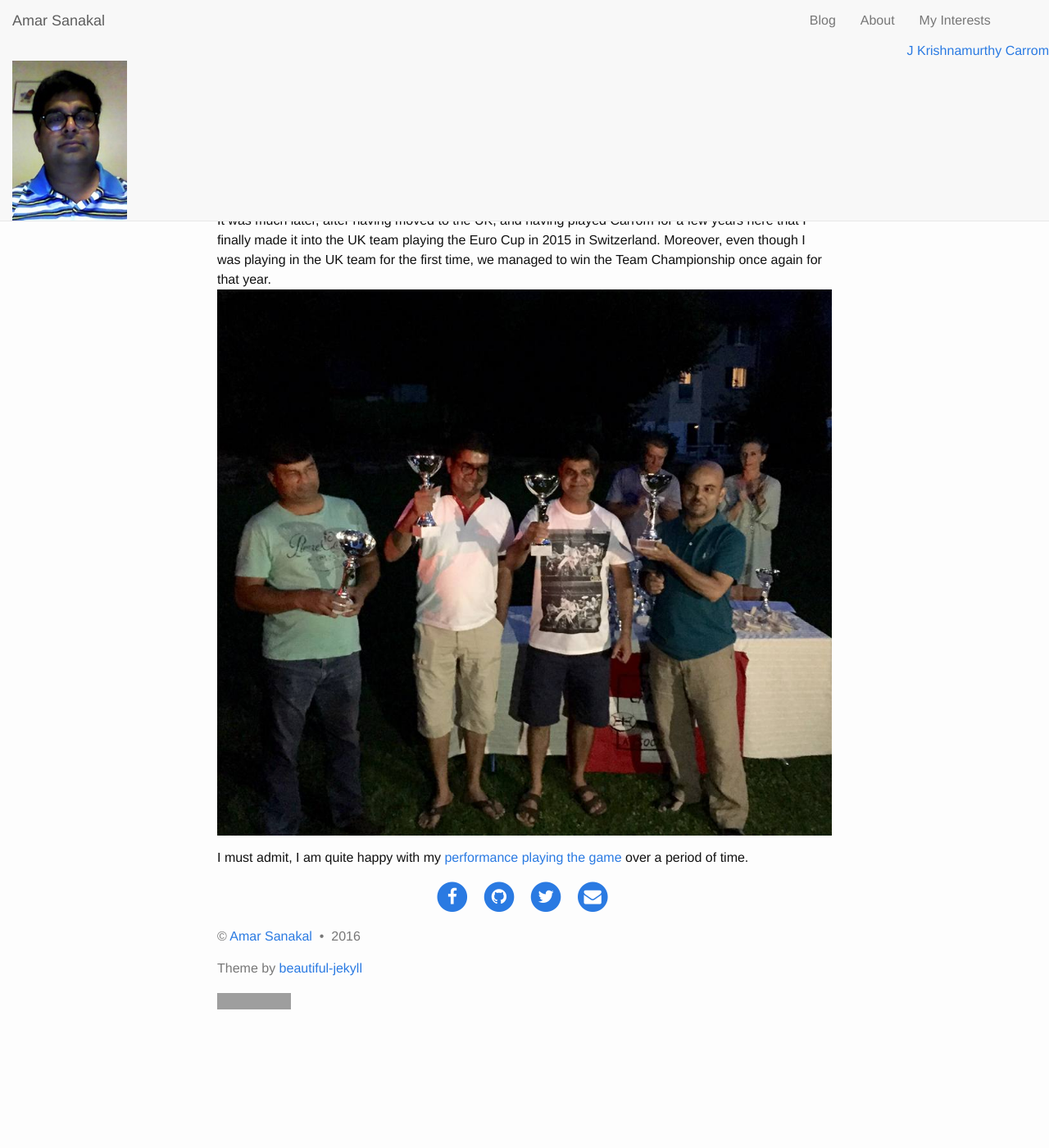
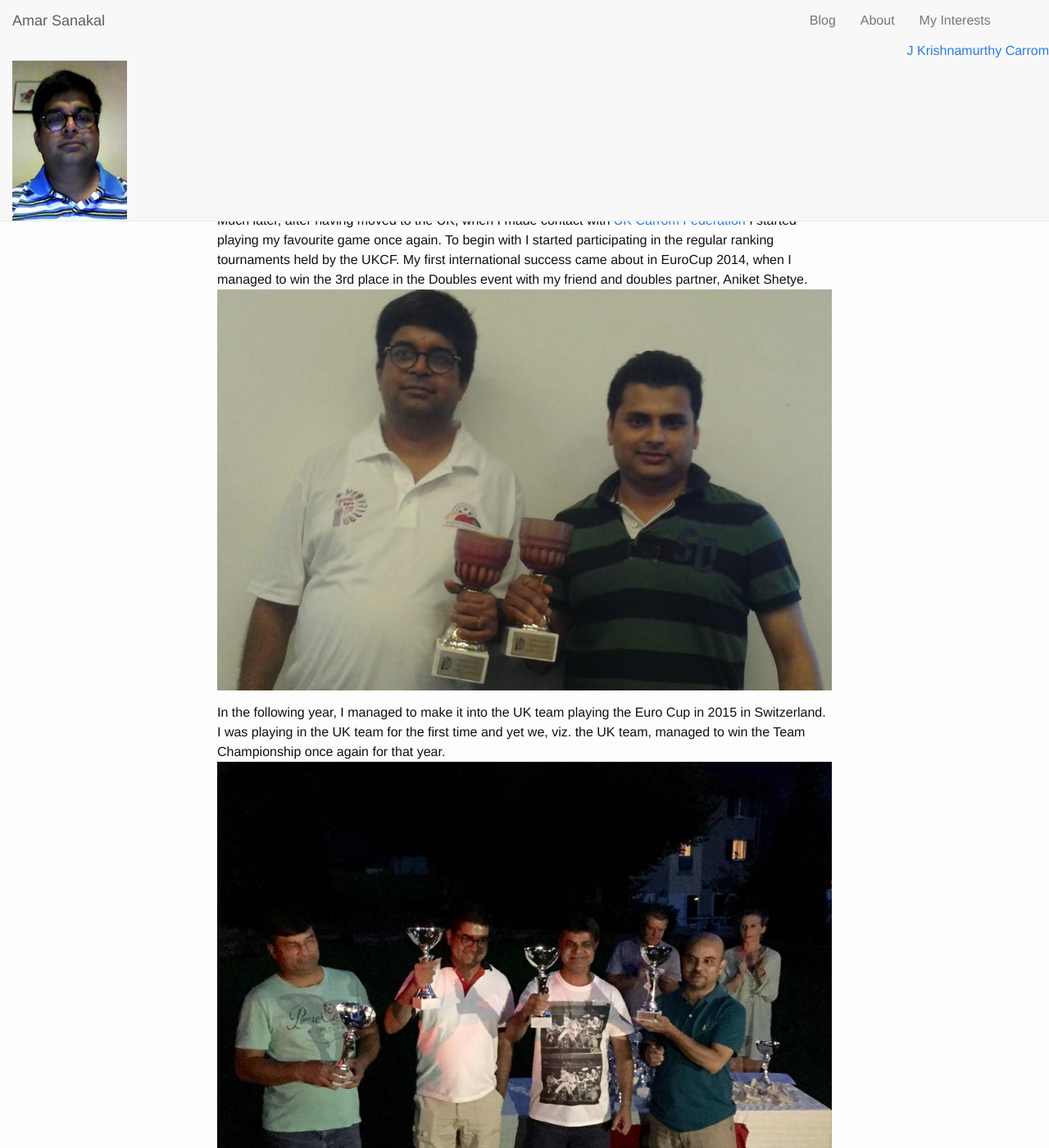
Before and after one commit to amar-sanakal/amar-sanakal.github.io, a Jekyll site: the page built from carrom.md, in a window 1280 px wide and 1400 px high, scrolled down 367 px. Shown: the whole window at 82% size. Built offline with Jekyll 4.4.1, drawn with Linux system fonts in a browser that asks for light colours; nearby versions of some CDN libraries; before the commit the page ends 1614 px from its top, so only the background shows below that; some of the changed text lies outside the part shown; grey boxes are pictures that could not be loaded.

Commit message:
adding 3rd prize info

```diff
--- a/carrom.md
+++ b/carrom.md
@@ -12,10 +12,15 @@ during college when I had lost touch with it. It was later during my post gradua
 game once again. I did manage to become the university champion during my time doing my masters in Mathematics at the Bombay University.
 Again, I must admit I did lose touch with the game for some time, on and off, during the following years.
 
-It was much later, after having moved to the UK, and having played Carrom for a few years here that I finally made it into the UK team
-playing the Euro Cup in 2015 in Switzerland. Moreover, even though I was playing in the UK team for the first time, we managed to win
-the Team Championship once again for that year.
+Much later, after having moved to the UK, when I made contact with [UK Carrom Federation](http://ukcarromfed.com/) I started playing my
+favourite game once again. To begin with I started participating in the regular ranking tournaments held by the UKCF.
+My first international success came about in EuroCup 2014, when I managed to win the 3rd place in the Doubles event with my friend and
+doubles partner, Aniket Shetye.
+[![3rd Place](/img/eurocup2014-3rdprize.png)](/img/img/eurocup2014-3rdprize.png)
+
+In the following year, I managed to make it into the UK team playing the Euro Cup in 2015 in Switzerland. I was playing in the UK team
+for the first time and yet we, viz. the UK team, managed to win the Team Championship once again for that year.
 [![UK Team](/img/EuroCup2015.jpg)](/img/EuroCup2015.jpg)
 
-I must admit, I am quite happy with my [performance playing the game](http://sol3.arstecnica.it/lit/player/9e782b4c841711e3ac012e92809967e5)
-over a period of time.
+It has been quite a wonderful journey playing my favourite game and I must admit, I am quite happy with my
+[performance playing the game](http://sol3.arstecnica.it/lit/player/9e782b4c841711e3ac012e92809967e5) all this time.
```
Also changed, not shown: img/eurocup2014-3rdprize.png (added).
